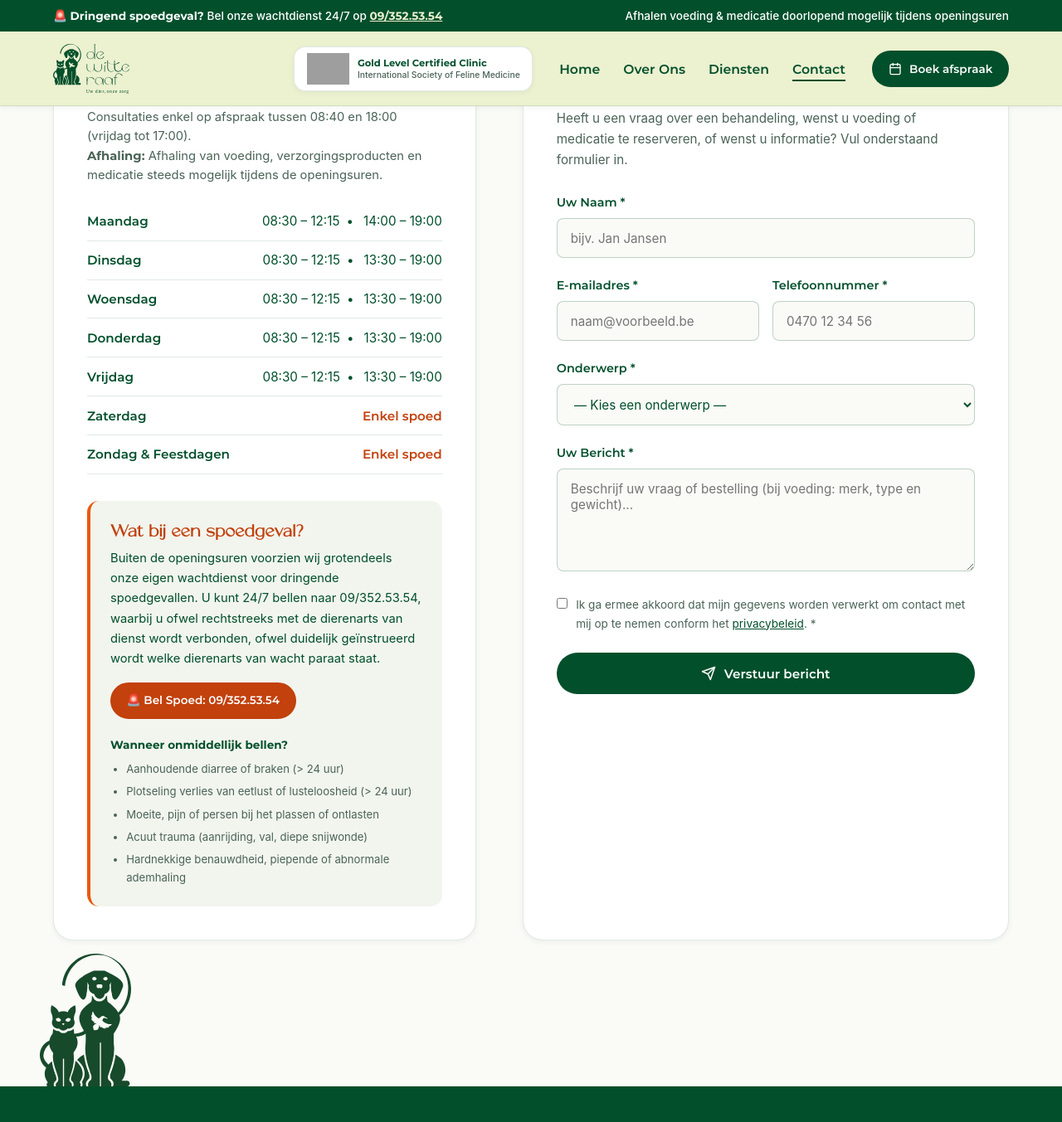
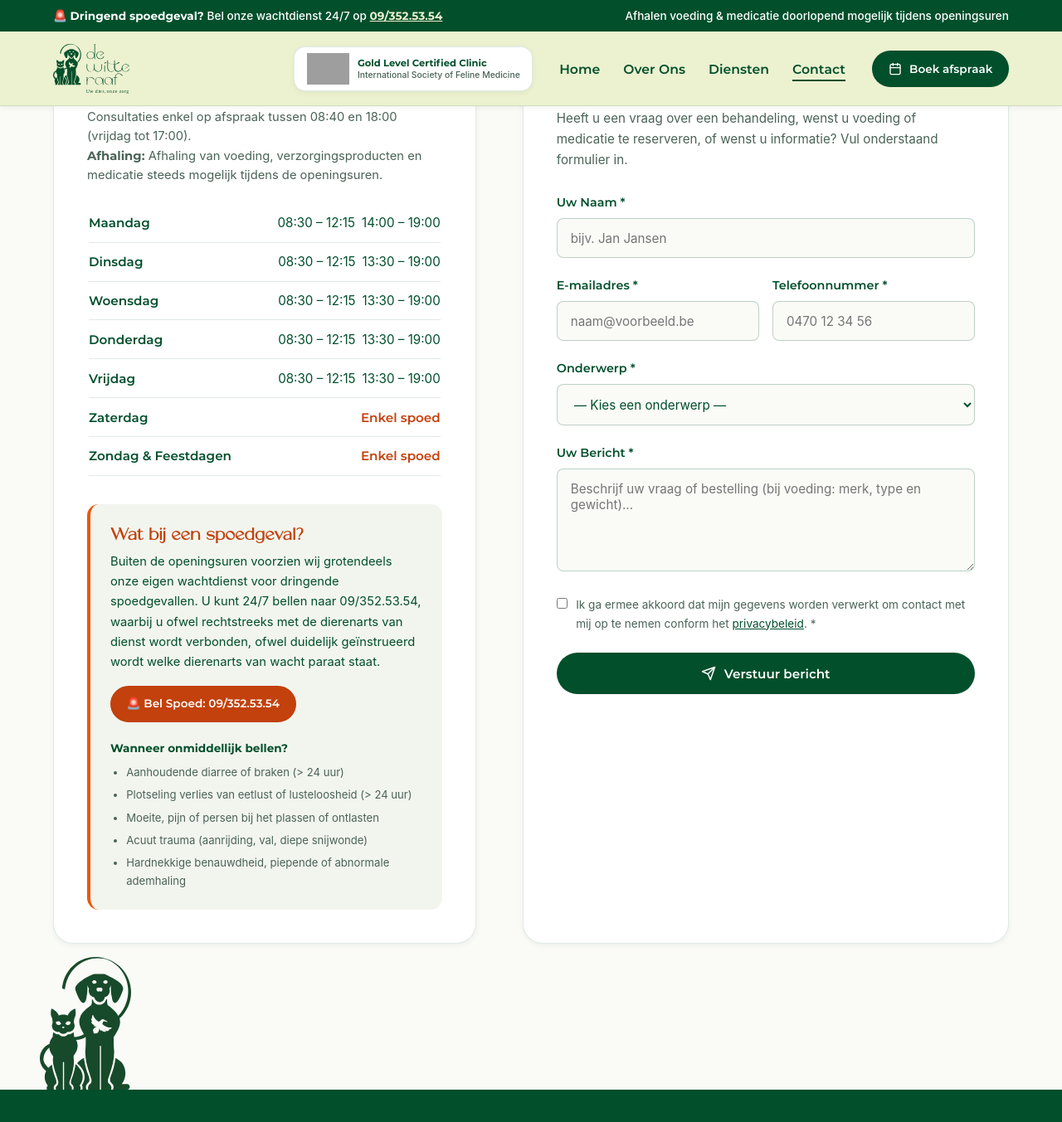
Before and after one commit to De-Witte-Raaf/dewitteraafdierenartsen.be, a Jekyll site: the page built from contact.html, in a window 1280 px wide and 1400 px high, scrolled down 439 px. Shown: the top 1353 px of the window at 83% size. Built offline with Jekyll 4.4.1, drawn with Linux system fonts in a browser that asks for light colours; some web fonts are replaced; grey boxes are pictures that could not be loaded.

Commit message:
Fix opening hours table for intermediate widths

```diff
--- a/_includes/main.css
+++ b/_includes/main.css
@@ -839,7 +839,7 @@
    -------------------------------------------------------------------------- */
 .contact-grid {
   display: grid;
-  grid-template-columns: 1fr 1.15fr;
+  grid-template-columns: minmax(0, 1fr) minmax(0, 1.15fr);
   gap: 3.5rem;
   margin-top: 2rem;
 }
@@ -851,20 +851,27 @@
   padding: 2.5rem;
   box-shadow: var(--shadow-sm);
   border: 1px solid var(--color-border-subtle);
+  min-width: 0;
 }
 
 .hours-table {
   width: 100%;
-  border-collapse: collapse;
   margin-top: 1.25rem;
   margin-bottom: 1.5rem;
   font-size: 0.95rem;
 }
 .hours-table tr {
+  display: flex;
+  flex-wrap: wrap;
+  justify-content: space-between;
+  align-items: baseline;
+  column-gap: 0.75rem;
+  row-gap: 0.25rem;
   border-bottom: 1px solid var(--color-border-subtle);
 }
 .hours-table td {
   padding: 0.65rem 0;
+  flex: 0 0 auto;
 }
 .hours-day {
   font-weight: 600;
@@ -874,14 +881,17 @@
   text-align: right;
   color: var(--color-text-main);
   display: flex;
+  flex-wrap: wrap;
   justify-content: flex-end;
   align-items: baseline;
-  gap: 0.5rem;
+  gap: 0.35rem 0.5rem;
+  min-width: 0;
 }
-.hours-afternoon::before {
-  content: "•";
-  margin-right: 0.75rem;
+.hours-morning,
+.hours-afternoon {
+  white-space: nowrap;
 }
+
 .hours-emergency {
   color: #c2410c;
   font-weight: 600;
@@ -1216,7 +1226,7 @@
   }
 
   .contact-grid {
-    grid-template-columns: 1fr;
+    grid-template-columns: minmax(0, 1fr);
     gap: 2rem;
   }
   .footer-main-grid {
@@ -1268,14 +1278,6 @@
   .badge-row {
     justify-content: center;
   }
-  .hours-time {
-    flex-direction: column;
-    align-items: flex-end;
-    gap: 0.15rem;
-  }
-  .hours-afternoon::before {
-    content: none;
-  }
 }
 
 /* --------------------------------------------------------------------------
```
